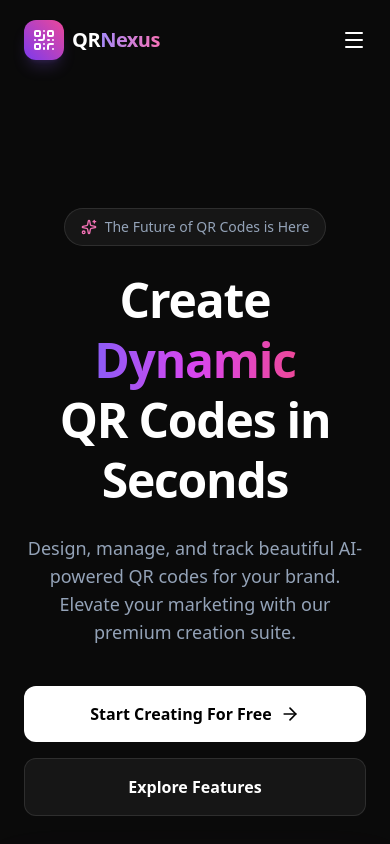
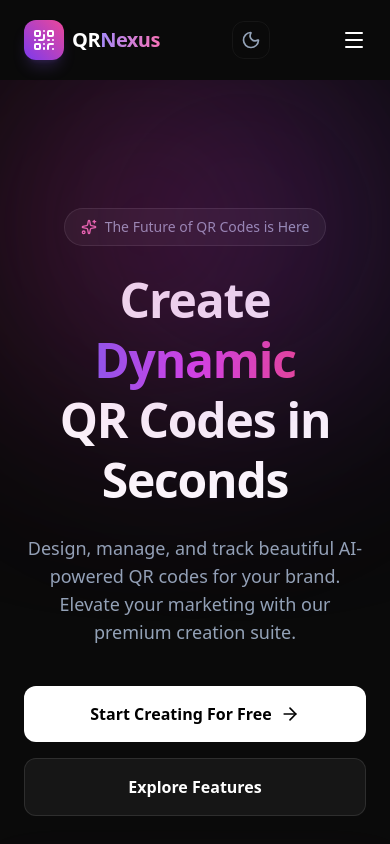
Before and after one commit to Rickshii/qr-nexus-generator, a React (Vite) app: page / in a window 390 px wide. Shown: the top 844 px of the page. Built offline with nearby package versions, Linux system fonts and the light colour scheme.

Commit message:
Final Fix: Mobile menu crash, Heatmap visibility, and UI scaling

```diff
--- a/src/components/Navbar.jsx
+++ b/src/components/Navbar.jsx
@@ -1,7 +1,7 @@
 import React, { useState, useEffect } from 'react';
 import { Link, useLocation } from 'react-router-dom';
 import { motion } from 'framer-motion';
-import { QrCode, Menu, X, Sparkles, LayoutDashboard, Sun, Moon, Zap, Flower2, Cloud } from 'lucide-react';
+import { QrCode, Menu, X, Sparkles, LayoutDashboard, Sun, Moon, Zap, Flower2, Cloud, ArrowUpRight } from 'lucide-react';
 import clsx from 'clsx';
 import { twMerge } from 'tailwind-merge';
 
@@ -78,7 +78,7 @@ export default function Navbar() {
           ))}
         </nav>
 
-        <div className="hidden md:flex items-center space-x-6">
+        <div className="flex items-center space-x-4">
           <button
             onClick={toggleTheme}
             className="p-2 hover:bg-white/10 rounded-xl transition-all text-[var(--text-muted)] hover:text-[var(--text)] border border-white/5"
@@ -90,6 +90,8 @@ export default function Navbar() {
             {theme === 'aura' && <Flower2 className="w-5 h-5 text-pink-400" />}
             {theme === 'forest' && <Cloud className="w-5 h-5 text-emerald-400" />}
           </button>
+
+          <div className="hidden md:flex items-center space-x-6">
             <Link to="/dashboard" className="text-sm font-medium text-[var(--text-muted)] hover:text-[var(--text)] transition-colors flex items-center space-x-1">
               <LayoutDashboard className="w-4 h-4" />
               <span>Dashboard</span>
@@ -101,6 +103,7 @@ export default function Navbar() {
                 <span className="text-sm font-bold text-[var(--text)]">Create QR</span>
               </div>
             </Link>
+          </div>
         </div>
 
         {/* Mobile Toggle */}
@@ -117,8 +120,9 @@ export default function Navbar() {
           className="md:hidden absolute top-full left-0 right-0 bg-[var(--bg)]/95 backdrop-blur-xl border-b border-white/10 p-6 flex flex-col space-y-4"
         >
           {links.map((link) => (
-            <Link key={link.name} to={link.path} className="text-lg font-medium text-[var(--text-muted)]" onClick={() => setMobileMenuOpen(false)}>
-              {link.name}
+            <Link key={link.name} to={link.path} className="text-lg font-medium text-[var(--text-muted)] hover:text-pink-500 transition-colors flex items-center justify-between" onClick={() => setMobileMenuOpen(false)}>
+              <span>{link.name}</span>
+              <ArrowUpRight className="w-4 h-4 opacity-50" />
             </Link>
           ))}
           <div className="h-px w-full bg-white/10 my-2"></div>
--- a/src/index.css
+++ b/src/index.css
@@ -48,10 +48,14 @@
 }
 
 @layer base {
+  html, body {
+    @apply overflow-x-hidden w-full max-w-full;
+    position: relative;
+  }
   body {
     background-color: var(--bg);
     color: var(--text);
-    @apply antialiased overflow-x-hidden font-sans transition-colors duration-500;
+    @apply antialiased font-sans transition-colors duration-500;
   }
 }
 
--- a/src/pages/Dashboard.jsx
+++ b/src/pages/Dashboard.jsx
@@ -92,14 +92,32 @@ export default function Dashboard() {
 
           <div className="h-[250px] relative flex items-center justify-center">
             {/* Simulated Map Background */}
-            <div className="absolute inset-0 opacity-20 bg-[url('https://www.transparenttextures.com/patterns/world-map.png')] bg-contain bg-no-repeat bg-center invert grayscale"></div>
+            <div className="absolute inset-0 opacity-20 bg-[url('https://www.transparenttextures.com/patterns/world-map.png')] bg-contain bg-no-repeat bg-center invert grayscale brightness-150"></div>
 
-            {/* Animated Pulse Points */}
-            <div className="absolute top-[30%] left-[20%] w-3 h-3 bg-pink-500 rounded-full animate-ping"></div>
-            <div className="absolute top-[40%] right-[30%] w-3 h-3 bg-violet-500 rounded-full animate-ping" style={{ animationDelay: '1s' }}></div>
-            <div className="absolute bottom-[20%] left-[40%] w-3 h-3 bg-emerald-500 rounded-full animate-ping" style={{ animationDelay: '2s' }}></div>
+            {/* Pulsing Scan Locations */}
+            <div className="absolute top-[35%] left-[25%]">
+              <div className="w-3 h-3 bg-pink-500 rounded-full relative">
+                <div className="absolute inset-0 bg-pink-500 rounded-full animate-ping opacity-75"></div>
+              </div>
+            </div>
+            <div className="absolute top-[45%] right-[35%]">
+              <div className="w-3 h-3 bg-violet-500 rounded-full relative">
+                <div className="absolute inset-0 bg-violet-500 rounded-full animate-ping opacity-75 animation-delay-1000"></div>
+              </div>
+            </div>
+            <div className="absolute bottom-[25%] left-[45%]">
+              <div className="w-3 h-3 bg-emerald-500 rounded-full relative">
+                <div className="absolute inset-0 bg-emerald-500 rounded-full animate-ping opacity-75 animation-delay-2000"></div>
+              </div>
+            </div>
 
-            <p className="relative z-10 text-[var(--text-muted)] font-medium">Interactive Scan Data Loading...</p>
+            <div className="relative z-10 text-center bg-[var(--bg)]/40 backdrop-blur-md p-4 rounded-2xl border border-white/10 shadow-2xl">
+              <p className="text-[var(--text)] font-black text-xl mb-1">LIVE ACTIVITY</p>
+              <div className="flex items-center justify-center space-x-2">
+                <div className="w-2 h-2 bg-emerald-500 rounded-full animate-pulse"></div>
+                <p className="text-[var(--text-muted)] text-sm font-medium tracking-wider">3 GLOBAL SCANS DETECTED</p>
+              </div>
+            </div>
           </div>
         </motion.div>
 
--- a/src/pages/Generator.jsx
+++ b/src/pages/Generator.jsx
@@ -265,7 +265,7 @@ export default function Generator() {
                     key={type.id}
                     onClick={() => setActiveTab(type.id)}
                     className={cn(
-                      "flex flex-col items-center justify-center p-4 rounded-2xl border transition-all duration-300",
+                      "flex flex-col items-center justify-center p-3 sm:p-4 rounded-2xl border transition-all duration-300",
                       isActive
                         ? "border-pink-500 bg-pink-500/10 text-pink-400 shadow-[0_0_15px_rgba(236,72,153,0.3)]"
                         : "border-white/10 bg-white/5 hover:bg-white/10 text-[var(--text-muted)] hover:text-[var(--text)]"
--- a/src/pages/LandingPage.jsx
+++ b/src/pages/LandingPage.jsx
@@ -9,7 +9,13 @@ export default function LandingPage() {
   return (
     <div className="flex flex-col min-h-screen">
       {/* Hero Section */}
-      <section className="relative pt-32 pb-20 px-6 lg:px-8 max-w-7xl mx-auto w-full flex flex-col lg:flex-row items-center justify-between z-10">
+      <section className="relative pt-32 pb-20 px-6 lg:px-8 max-w-7xl mx-auto w-full flex flex-col lg:flex-row items-center justify-between z-10 overflow-visible">
+        {/* Background Blobs Container */}
+        <div className="absolute inset-0 overflow-hidden pointer-events-none">
+          <div className="absolute top-0 left-1/4 w-72 h-72 bg-violet-600/30 rounded-full blur-[128px] animate-blob"></div>
+          <div className="absolute top-0 right-1/4 w-72 h-72 bg-pink-600/30 rounded-full blur-[128px] animate-blob animation-delay-2000"></div>
+        </div>
+
         <div className="lg:w-1/2 text-center lg:text-left">
           <motion.div
             initial={{ opacity: 0, y: 20 }}
```
Lines whose indentation alone changed are shown as unchanged.
